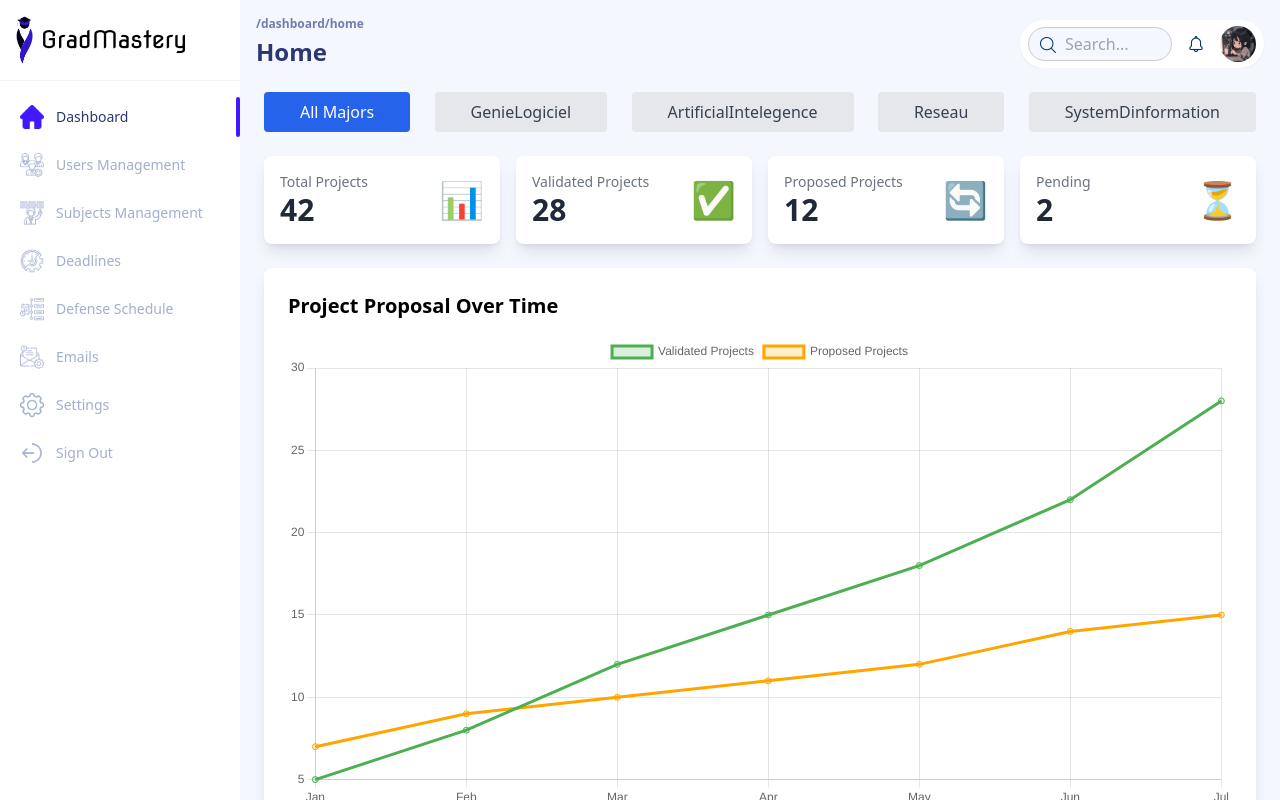
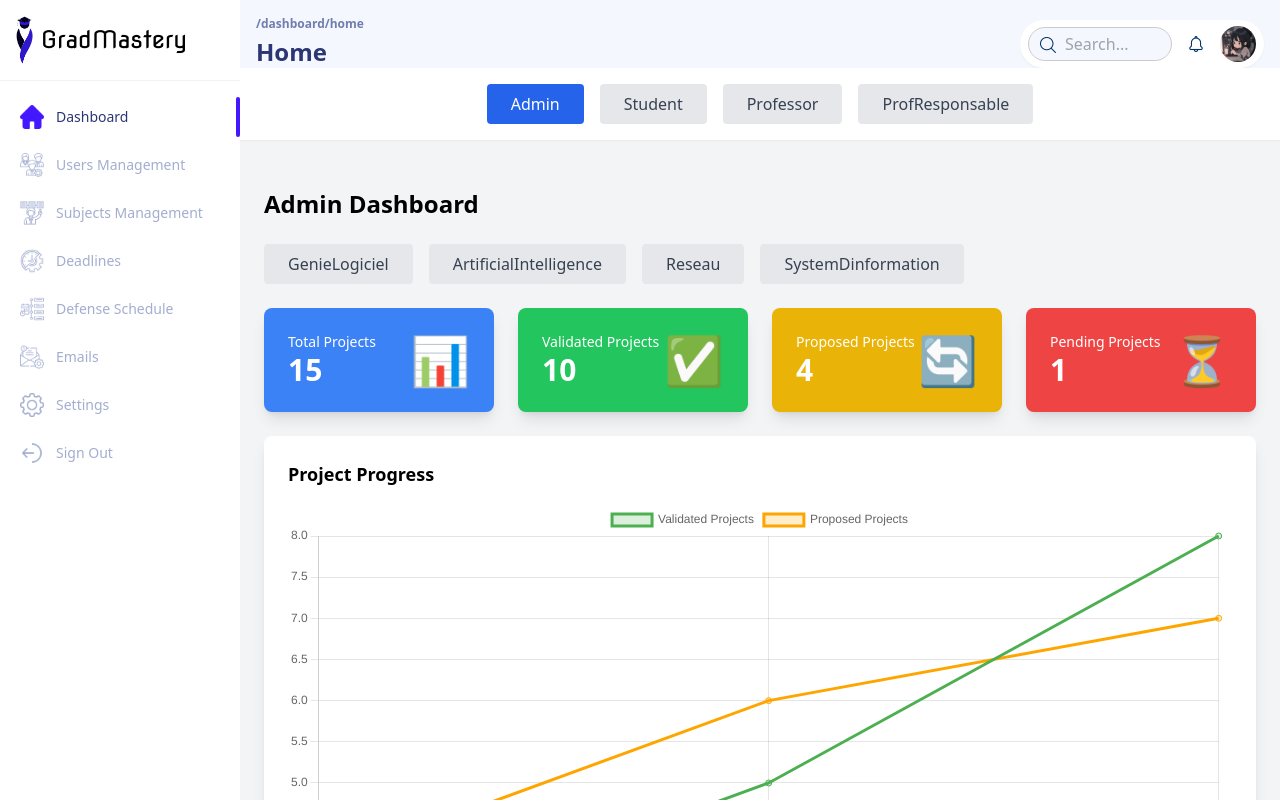
Before and after one commit to MarwaBchm/pfe-front, a React (Vite) app in the folder pfe-frontend/: page /dashboard/home in a window 1280 px wide. Built offline with nearby package versions, Linux system fonts and the light colour scheme.

Commit message:
dhashboards update 1

```diff
--- a/pfe-frontend/src/components/home.jsx
+++ b/pfe-frontend/src/components/home.jsx
@@ -25,25 +25,8 @@ ChartJS.register(
 // Mock data for PFE project statistics
 const mockProjectStats = {
   departments: {
-    all: {
-      totalProjects: 42,
-      completedProjects: 28,
-      inProgressProjects: 12,
-      pendingProjects: 2,
-      students: { picked: 32, notPicked: 10 },
-      professors: { suggested: 8, notSuggested: 4 },
-      topics: { chosen: 30, notChosen: 12 },
-      projectCompletionData: [
-        { date: "Jan", completed: 5, inProgress: 7 },
-        { date: "Feb", completed: 8, inProgress: 9 },
-        { date: "Mar", completed: 12, inProgress: 10 },
-        { date: "Apr", completed: 15, inProgress: 11 },
-        { date: "May", completed: 18, inProgress: 12 },
-        { date: "Jun", completed: 22, inProgress: 14 },
-        { date: "Jul", completed: 28, inProgress: 15 },
-      ],
-    },
     GenieLogiciel: {
+      name: "Genie Logiciel",
       totalProjects: 15,
       completedProjects: 10,
       inProgressProjects: 4,
@@ -57,7 +40,8 @@ const mockProjectStats = {
         { date: "Mar", completed: 8, inProgress: 7 },
       ],
     },
-    ArtificialIntelegence: {
+    ArtificialIntelligence: {
+      name: "Artificial Intelligence",
       totalProjects: 10,
       completedProjects: 6,
       inProgressProjects: 3,
@@ -72,6 +56,7 @@ const mockProjectStats = {
       ],
     },
     Reseau: {
+      name: "Reseau",
       totalProjects: 8,
       completedProjects: 5,
       inProgressProjects: 2,
@@ -86,6 +71,7 @@ const mockProjectStats = {
       ],
     },
     SystemDinformation: {
+      name: "System D'information",
       totalProjects: 9,
       completedProjects: 7,
       inProgressProjects: 1,
@@ -102,19 +88,20 @@ const mockProjectStats = {
   },
 };
 
-function StatCard({ title, value, icon }) {
-  return (
-    <div className="bg-white shadow-lg rounded-lg p-4 flex items-center justify-between hover:shadow-xl transition">
+// Components
+const StatCard = ({ title, value, icon, bgColor }) => (
+  <div
+    className={`p-6 rounded-lg shadow-lg flex items-center justify-between ${bgColor}`}
+  >
     <div>
-        <h3 className="text-gray-500 text-sm">{title}</h3>
-        <p className="text-3xl font-bold text-gray-800">{value}</p>
+      <h3 className="text-sm font-medium text-white">{title}</h3>
+      <p className="text-3xl font-bold text-white">{value}</p>
     </div>
-      <div className="text-4xl text-blue-500">{icon}</div>
+    <div className="text-5xl text-white">{icon}</div>
   </div>
 );
-}
 
-function ProjectCompletionChart({ data }) {
+const ProjectCompletionChart = ({ data }) => {
   const chartData = {
     labels: data.map((item) => item.date),
     datasets: [
@@ -136,8 +123,8 @@ function ProjectCompletionChart({ data }) {
   };
 
   return (
-    <div className="bg-white shadow-lg rounded-lg p-6">
-      <h2 className="text-xl font-semibold mb-4">Project Proposal Over Time</h2>
+    <div className="p-6 bg-white shadow-lg rounded-lg">
+      <h3 className="text-lg font-semibold mb-4">Project Progress</h3>
       <Line
         data={chartData}
         options={{
@@ -149,95 +136,161 @@ function ProjectCompletionChart({ data }) {
       />
     </div>
   );
-}
+};
 
-
-function Home() {
-  const [selectedDepartment, setSelectedDepartment] = useState("all");
-
-  const stats = mockProjectStats.departments[selectedDepartment];
-
-  return (
-    <div className="min-h-screen  w-full">
-      <main className="container mx-auto p-6">
-        {/* Department Switcher */}
-        <div className="flex justify-between mb-6 w-full">
-          {Object.keys(mockProjectStats.departments).map((dept) => (
+// Role-Based Dashboards
+const AdminDashboard = ({ stats, departments, setDepartment }) => (
+  <div>
+    <h2 className="text-2xl font-bold mb-6">Admin Dashboard</h2>
+    <div className="flex space-x-4 mb-6">
+      {departments.map((dept) => (
         <button
           key={dept}
-              className={`px-9 py-2 rounded ${
-                selectedDepartment === dept
+          onClick={() => setDepartment(dept)}
+          className={`px-6 py-2 rounded ${
+            stats.name === dept
               ? "bg-blue-600 text-white"
               : "bg-gray-200 text-gray-700"
           }`}
-              onClick={() => setSelectedDepartment(dept)}
         >
-              {dept === "all" ? "All Majors" : dept}
+          {dept}
         </button>
       ))}
     </div>
-
-        {/* Statistics Cards */}
-        <div className="grid grid-cols-1 md:grid-cols-4 gap-4 mb-6">
+    <div className="grid grid-cols-1 md:grid-cols-4 gap-6">
       <StatCard
         title="Total Projects"
         value={stats.totalProjects}
         icon="📊"
+        bgColor="bg-blue-500"
       />
       <StatCard
         title="Validated Projects"
         value={stats.completedProjects}
         icon="✅"
+        bgColor="bg-green-500"
       />
       <StatCard
         title="Proposed Projects"
         value={stats.inProgressProjects}
         icon="🔄"
+        bgColor="bg-yellow-500"
       />
-          <StatCard title="Pending" value={stats.pendingProjects} icon="⏳" />
+      <StatCard
+        title="Pending Projects"
+        value={stats.pendingProjects}
+        icon="⏳"
+        bgColor="bg-red-500"
+      />
     </div>
-
-        {/* Project Completion Chart */}
-        <div className="w-full mb-10">
+    <div className="mt-6">
       <ProjectCompletionChart data={stats.projectCompletionData} />
     </div>
+  </div>
+);
 
-        {/* Additional Stats */}
+const ProfResponsableDashboard = ({ stats }) => (
+  <div>
+    <h2 className="text-2xl font-bold mb-6">ProfResponsable Dashboard</h2>
     <div className="grid grid-cols-1 md:grid-cols-3 gap-6">
       <StatCard
         title="Students Picked Topics"
         value={stats.students.picked}
         icon="👨‍🎓"
+        bgColor="bg-indigo-500"
       />
       <StatCard
-            title="Students Didn't Pick"
+        title="Students Without Topics"
         value={stats.students.notPicked}
         icon="❌"
+        bgColor="bg-purple-500"
+      />
+    </div>
+    <div className="mt-6">
+      <ProjectCompletionChart data={stats.projectCompletionData} />
+    </div>
+  </div>
+);
+
+const StudentDashboard = ({ stats }) => (
+  <div>
+    <h2 className="text-2xl font-bold mb-6">Student Dashboard</h2>
+    <div className="grid grid-cols-1 md:grid-cols-3 gap-6">
+      <StatCard
+        title="Picked Topics"
+        value={stats.students.picked}
+        icon="✔️"
+        bgColor="bg-green-500"
       />
       <StatCard
-            title="Professors Suggested Topics"
+        title="Pending Topics"
+        value={stats.students.notPicked}
+        icon="❌"
+        bgColor="bg-yellow-500"
+      />
+    </div>
+  </div>
+);
+
+const ProfessorDashboard = ({ stats }) => (
+  <div>
+    <h2 className="text-2xl font-bold mb-6">Professor Dashboard</h2>
+    <div className="grid grid-cols-1 md:grid-cols-3 gap-6">
+      <StatCard
+        title="Suggested Topics"
         value={stats.professors.suggested}
         icon="📜"
+        bgColor="bg-blue-500"
       />
       <StatCard
-            title="Professors Didn't Suggest"
+        title="Not Suggested"
         value={stats.professors.notSuggested}
         icon="🤔"
-          />
-          <StatCard
-            title="Topics Chosen"
-            value={stats.topics.chosen}
-            icon="✔️"
-          />
-          <StatCard
-            title="Topics Not Chosen"
-            value={stats.topics.notChosen}
-            icon="🚫"
+        bgColor="bg-gray-500"
       />
     </div>
+  </div>
+);
+
+// Main Component
+const Home = () => {
+  const [userRole, setUserRole] = useState("Admin");
+  const [selectedDepartment, setSelectedDepartment] = useState("GenieLogiciel");
+
+  const departments = Object.keys(mockProjectStats.departments);
+  const stats = mockProjectStats.departments[selectedDepartment];
+
+  return (
+    <div className="min-h-screen w-full bg-gray-100">
+      <div className="bg-white shadow-sm py-4 flex justify-center space-x-4 mb-6">
+        {["Admin", "Student", "Professor", "ProfResponsable"].map((role) => (
+          <button
+            key={role}
+            onClick={() => setUserRole(role)}
+            className={`px-6 py-2 rounded ${
+              userRole === role
+                ? "bg-blue-600 text-white"
+                : "bg-gray-200 text-gray-700"
+            }`}
+          >
+            {role}
+          </button>
+        ))}
+      </div>
+      <main className="container mx-auto p-6">
+        {userRole === "Admin" && (
+          <AdminDashboard
+            stats={stats}
+            departments={departments}
+            setDepartment={setSelectedDepartment}
+          />
+        )}
+        {userRole === "Student" && <StudentDashboard stats={stats} />}
+        {userRole === "Professor" && <ProfessorDashboard stats={stats} />}
+        {userRole === "ProfResponsable" && <ProfResponsableDashboard stats={stats} />}
       </main>
     </div>
   );
-}
+};
 
 export default Home;
```
Lines whose indentation alone changed are shown as unchanged.
